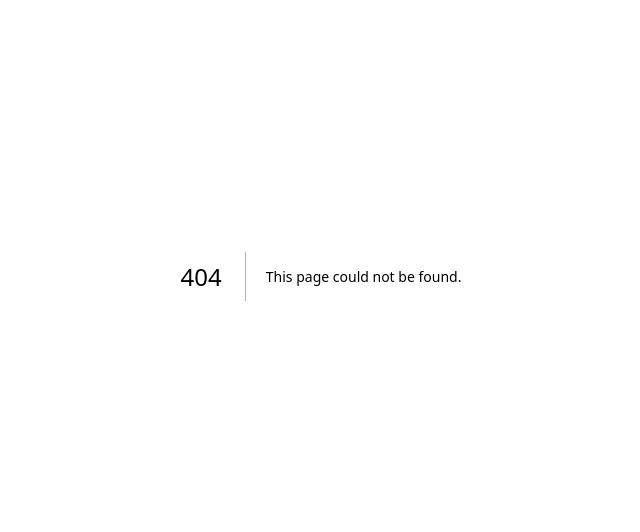
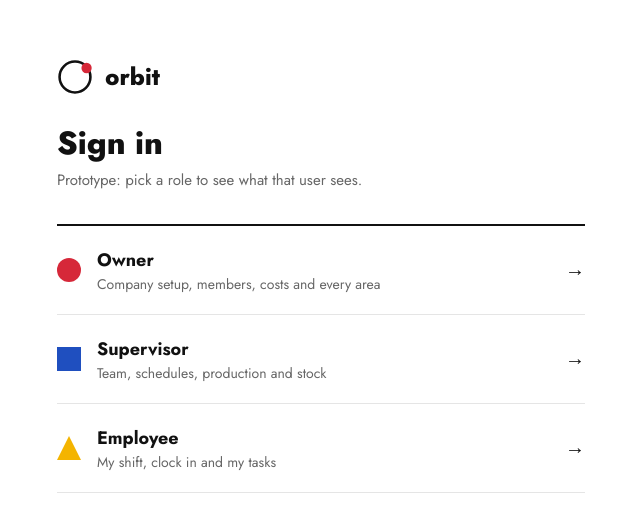
Before and after one commit to Unified-Operations-Management-System/orbit, a Next.js app in the folder apps/web/: page /sign-in in a window 1280 px wide. Before the commit this address had no page. Shown: the part 124-656 px from the top of the page, without its empty margins (319-959 px from the left). Built offline with nearby package versions, Linux system fonts and the light colour scheme.

Commit message:
feat(web): add mock role sign-in screen

```diff
--- /dev/null
+++ b/apps/web/app/(auth)/sign-in/page.tsx
@@ -0,0 +1,51 @@
+"use client";
+
+import { useRouter } from "next/navigation";
+import { OrbitMark } from "@/components/orbit-mark";
+import { Shape } from "@/components/ui";
+import { colors } from "@orbit/design-tokens";
+import { roleLabels, useRole, type Role } from "@/lib/role";
+
+const choices: { role: Role; blurb: string; shape: "circle" | "square" | "triangle"; color: string }[] = [
+  { role: "owner", blurb: "Company setup, members, costs and every area", shape: "circle", color: colors.red },
+  { role: "supervisor", blurb: "Team, schedules, production and stock", shape: "square", color: colors.blue },
+  { role: "employee", blurb: "My shift, clock in and my tasks", shape: "triangle", color: colors.yellow },
+];
+
+export default function SignInPage() {
+  const { signIn } = useRole();
+  const router = useRouter();
+
+  return (
+    <main className="mx-auto flex w-full max-w-xl flex-1 flex-col justify-center gap-8 px-6 py-16">
+      <div className="flex items-center gap-3">
+        <OrbitMark size={36} />
+        <span className="text-2xl font-extrabold">orbit</span>
+      </div>
+      <div>
+        <h1 className="text-[32px] font-extrabold leading-[1.05]">Sign in</h1>
+        <p className="mt-2 text-muted">Prototype: pick a role to see what that user sees.</p>
+      </div>
+      <ul className="flex flex-col border-t-2 border-ink">
+        {choices.map((c) => (
+          <li key={c.role} className="border-b border-line">
+            <button
+              onClick={() => {
+                signIn(c.role);
+                router.push("/");
+              }}
+              className="flex w-full items-center gap-4 py-5 text-left hover:bg-surface"
+            >
+              <Shape shape={c.shape} color={c.color} size={24} />
+              <span className="flex flex-col">
+                <span className="text-lg font-bold">{roleLabels[c.role]}</span>
+                <span className="text-sm text-muted">{c.blurb}</span>
+              </span>
+              <span aria-hidden className="ml-auto text-xl">→</span>
+            </button>
+          </li>
+        ))}
+      </ul>
+    </main>
+  );
+}
--- a/apps/web/components/app-shell/main-nav.tsx
+++ /dev/null
@@ -1,31 +0,0 @@
-"use client";
-
-import Link from "next/link";
-import { usePathname } from "next/navigation";
-import { navItems } from "./nav-items";
-
-export function MainNav() {
-  const pathname = usePathname();
-
-  return (
-    <nav className="flex gap-1">
-      {navItems.map(({ href, label }) => {
-        const active = href === "/" ? pathname === "/" : pathname.startsWith(href);
-        return (
-          <Link
-            key={href}
-            href={href}
-            aria-current={active ? "page" : undefined}
-            className={
-              active
-                ? "rounded-md bg-neutral-200 px-3 py-1.5 text-sm font-medium dark:bg-neutral-800"
-                : "rounded-md px-3 py-1.5 text-sm text-neutral-500 hover:text-foreground"
-            }
-          >
-            {label}
-          </Link>
-        );
-      })}
-    </nav>
-  );
-}
```
Also changed, not shown: 1 other file (tests, documents, lock files or other folders).
